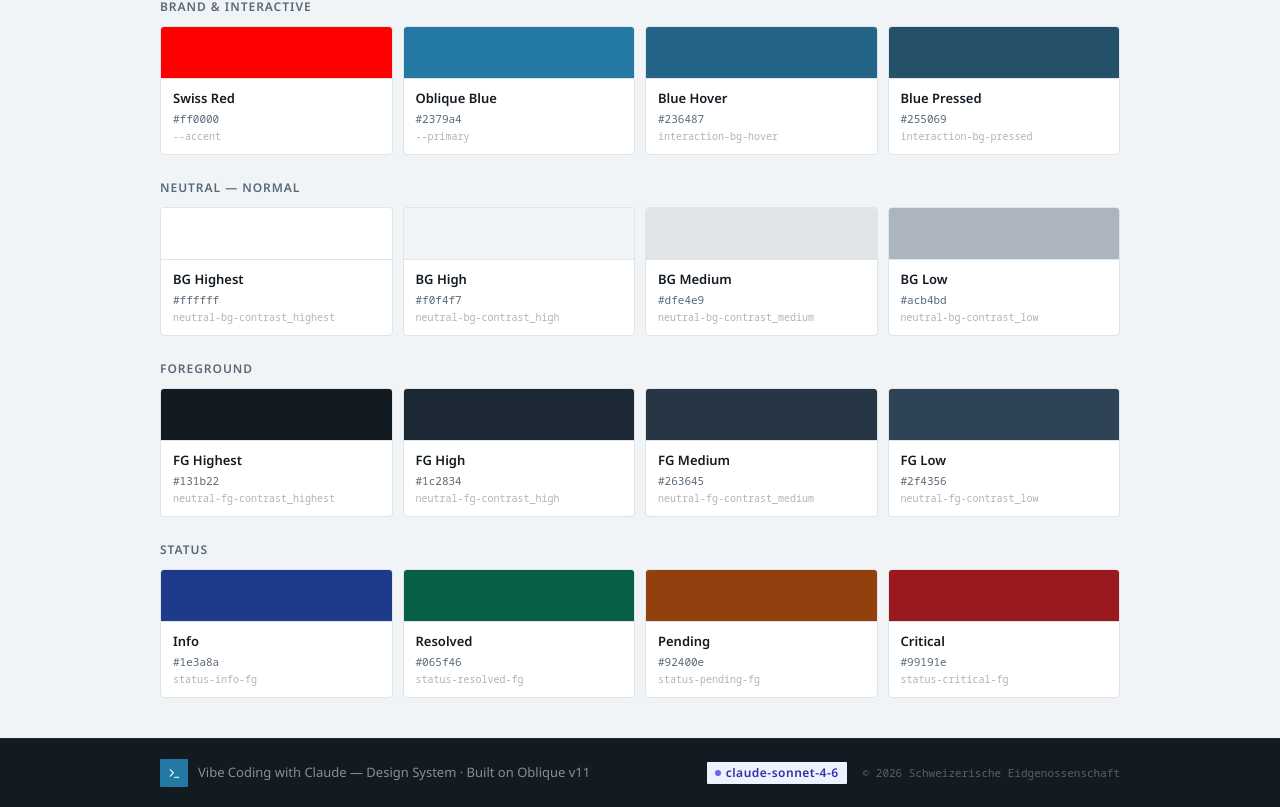
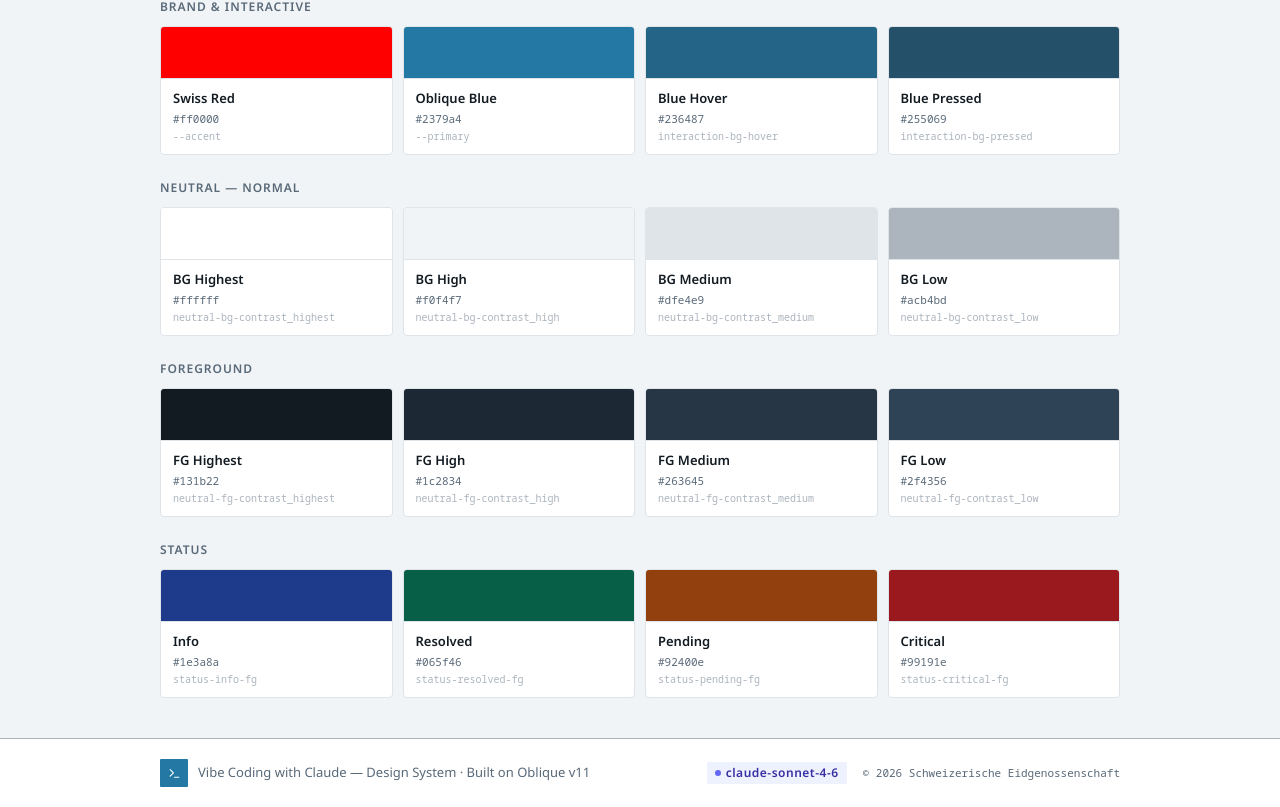
Before and after one commit to rogge80/DesignSystemForVibeCoding, a React (Vite) app: page / in a window 1280 px wide. Shown: the part 621-1428 px from the top of the page. Built offline with nearby package versions, Linux system fonts and the light colour scheme.

Commit message:
Update files from Figma Make

```diff
--- a/src/app/App.tsx
+++ b/src/app/App.tsx
@@ -947,19 +947,19 @@ function PatternsSection() {
 
 function Footer() {
   return (
-    <footer style={{ background: OB.fgHigh, borderTop: `1px solid rgba(255,255,255,0.06)`, padding: "20px 24px" }}>
+    <footer style={{ background: OB.bgCard, borderTop: `1px solid ${OB.border}`, padding: "20px 24px" }}>
       <div style={{ maxWidth: "960px", margin: "0 auto", display: "flex", alignItems: "center", justifyContent: "space-between", flexWrap: "wrap", gap: "12px" }}>
         <div style={{ display: "flex", alignItems: "center", gap: "10px" }}>
           <div style={{ display: "flex", alignItems: "center", justifyContent: "center", width: "28px", height: "28px", background: OB.blue, borderRadius: OB.radius }}>
             <Terminal size={13} style={{ color: "#fff" }} />
           </div>
-          <span style={{ fontFamily: OB.font, fontSize: "13px", color: "rgba(255,255,255,0.5)" }}>
+          <span style={{ fontFamily: OB.font, fontSize: "13px", color: OB.fgMuted }}>
             Vibe Coding with Claude — Design System · Built on Oblique v11
           </span>
         </div>
         <div style={{ display: "flex", alignItems: "center", gap: "16px" }}>
           <ObBadge status="progress">claude-sonnet-4-6</ObBadge>
-          <span style={{ fontFamily: OB.mono, fontSize: "11px", color: "rgba(255,255,255,0.3)" }}>© 2026 Schweizerische Eidgenossenschaft</span>
+          <span style={{ fontFamily: OB.mono, fontSize: "11px", color: OB.fgMuted }}>© 2026 Schweizerische Eidgenossenschaft</span>
         </div>
       </div>
     </footer>
```
